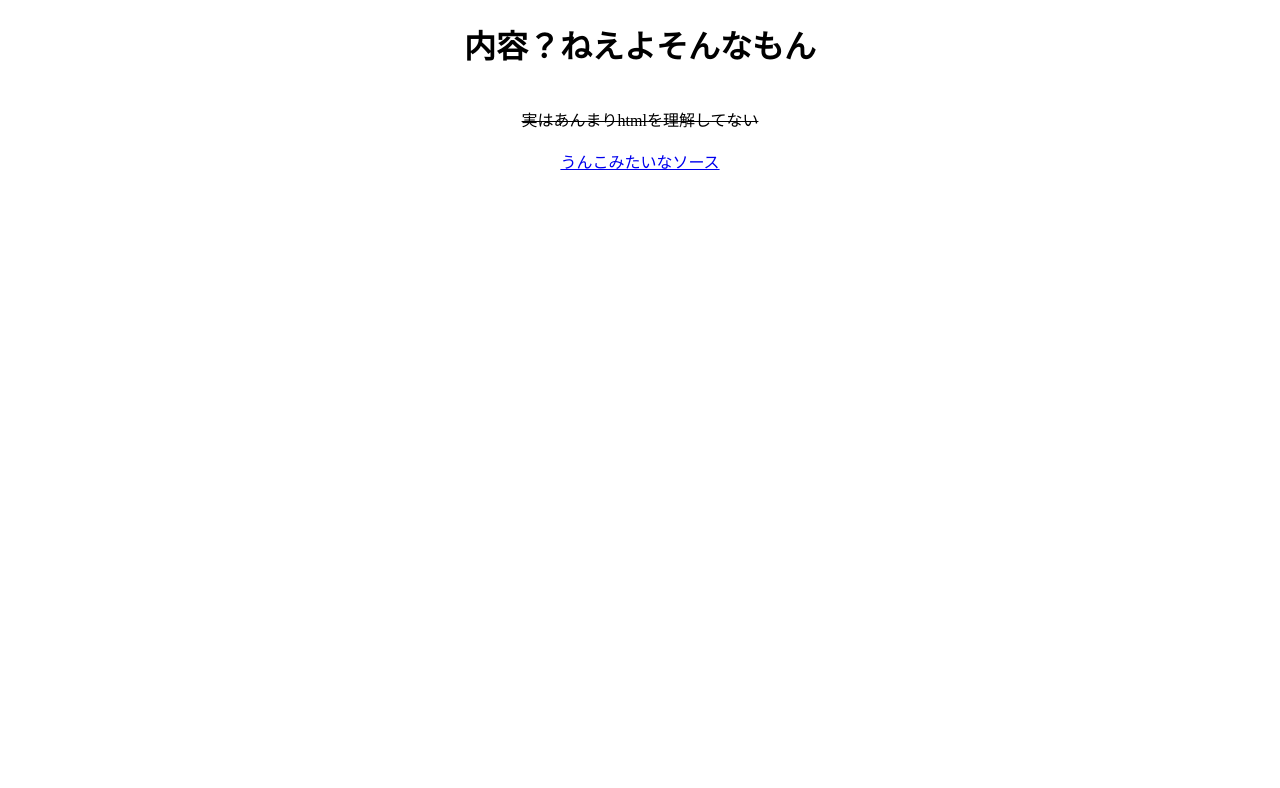
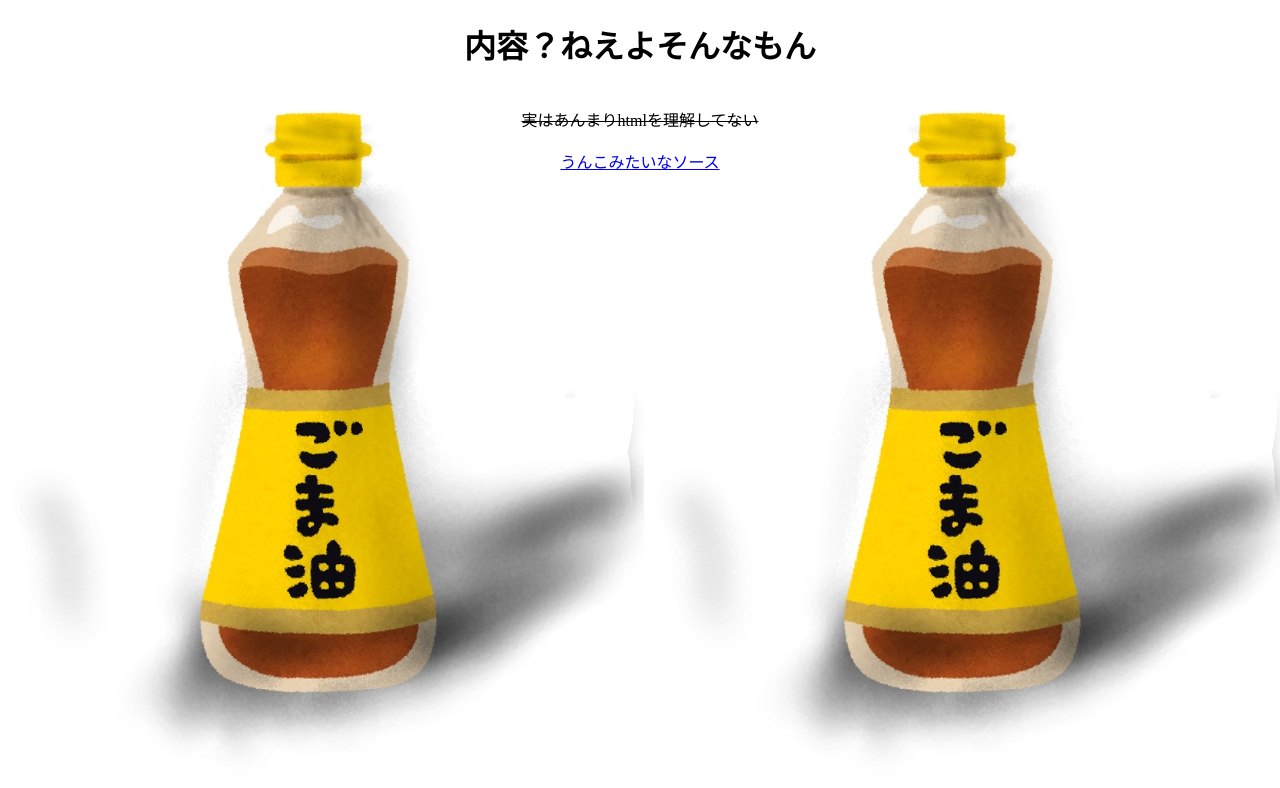
Before and after one commit to sesameoil/github-pages, a plain HTML site: page index.html in a window 1280 px wide. Drawn offline with Linux system fonts and the light colour scheme.

Commit message:
Revert "fix"
This reverts commit 70b285141dfd0710083d1c01e6eed31acf1cd532.

```diff
--- a/index.html
+++ b/index.html
@@ -3,7 +3,7 @@
 <head>
     <title>ごま油のページ</title>
 </head>
-<body>
+<body background="sesameoil.jpg">
 <h1><center>内容？ねえよそんなもん</center></h1><br>
 <s><center>実はあんまりhtmlを理解してない</center></s><br>
 <center><a href="https://github.com/sesameoil/sesameoil.github.io" target="blank">
```
